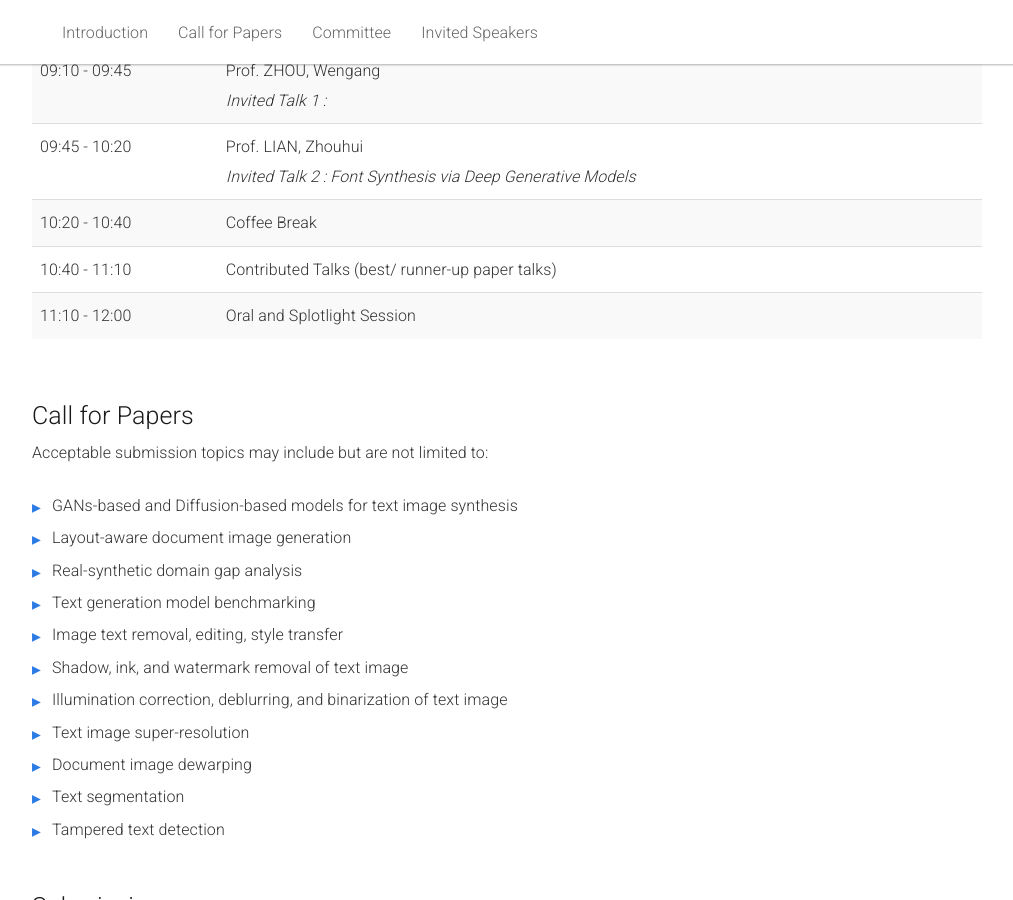
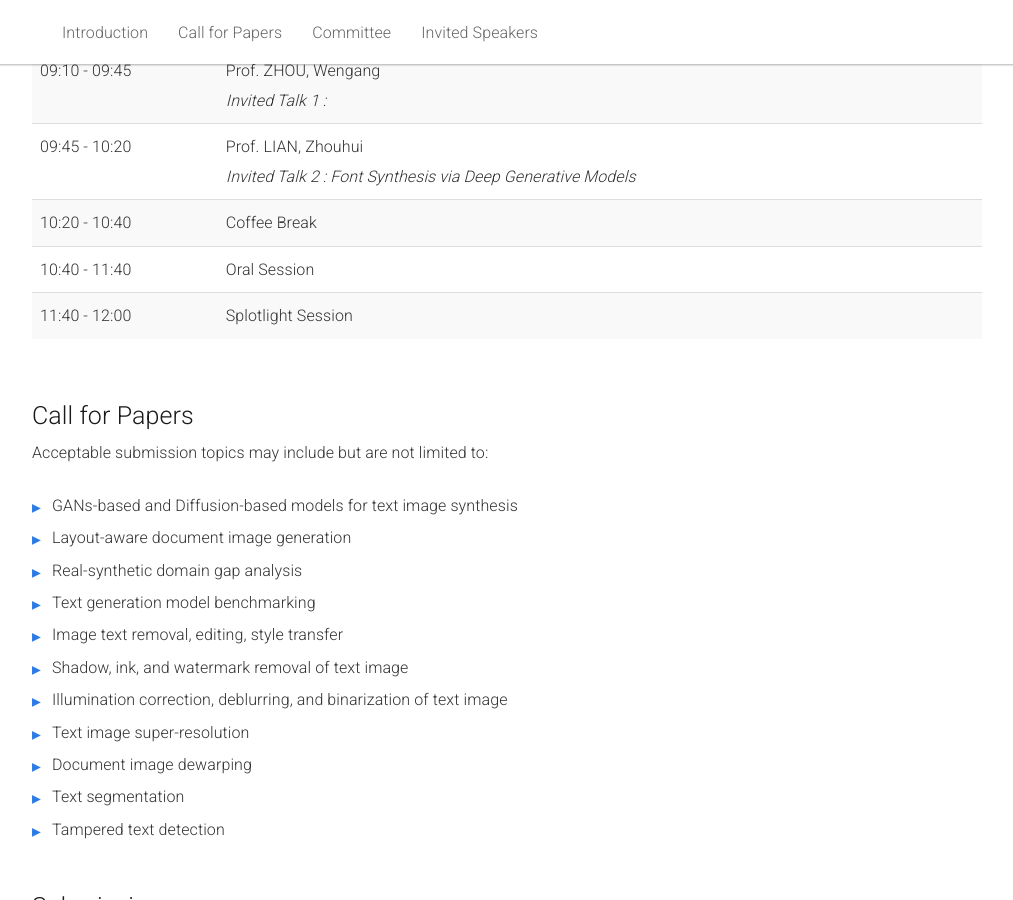
Before and after one commit to icdar-vtg-tip/icdar-vtg-tip.github.io, a Jekyll site: the page built from _pages/home.md, in a window 1280 px wide and 900 px high, scrolled down 800 px. Shown: the whole window, without its empty margins (133-1146 px from the left). Built offline with Jekyll 4.4.1, drawn with Linux system fonts in a browser that asks for light colours.

Commit message:
Update home.md

```diff
--- a/_pages/home.md
+++ b/_pages/home.md
@@ -108,13 +108,13 @@ description: "Website for the Workshop on Visual Text Generation and Text Image
           <td></td>
         </tr>
         <tr>
-          <td>10:40 - 11:10</td>
-          <td>Contributed Talks (best/ runner-up paper talks)</td>
+          <td>10:40 - 11:40</td>
+          <td>Oral Session</td>
           <td></td>
         </tr>
         <tr>
-          <td>11:10 - 12:00</td>
-          <td>Oral and Splotlight Session
+          <td>11:40 - 12:00</td>
+          <td>Splotlight Session
           </td>
           <td></td>
         </tr>
```
